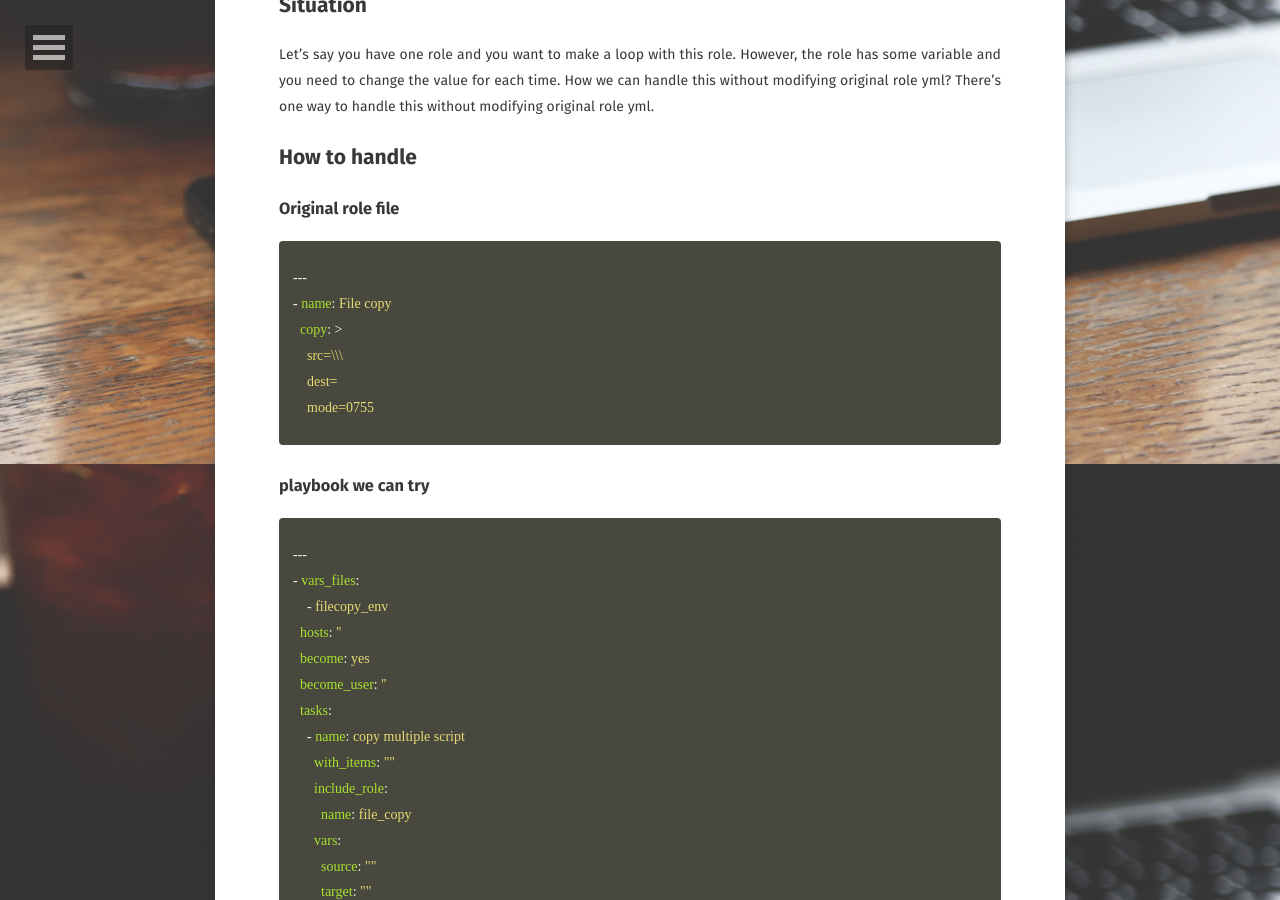
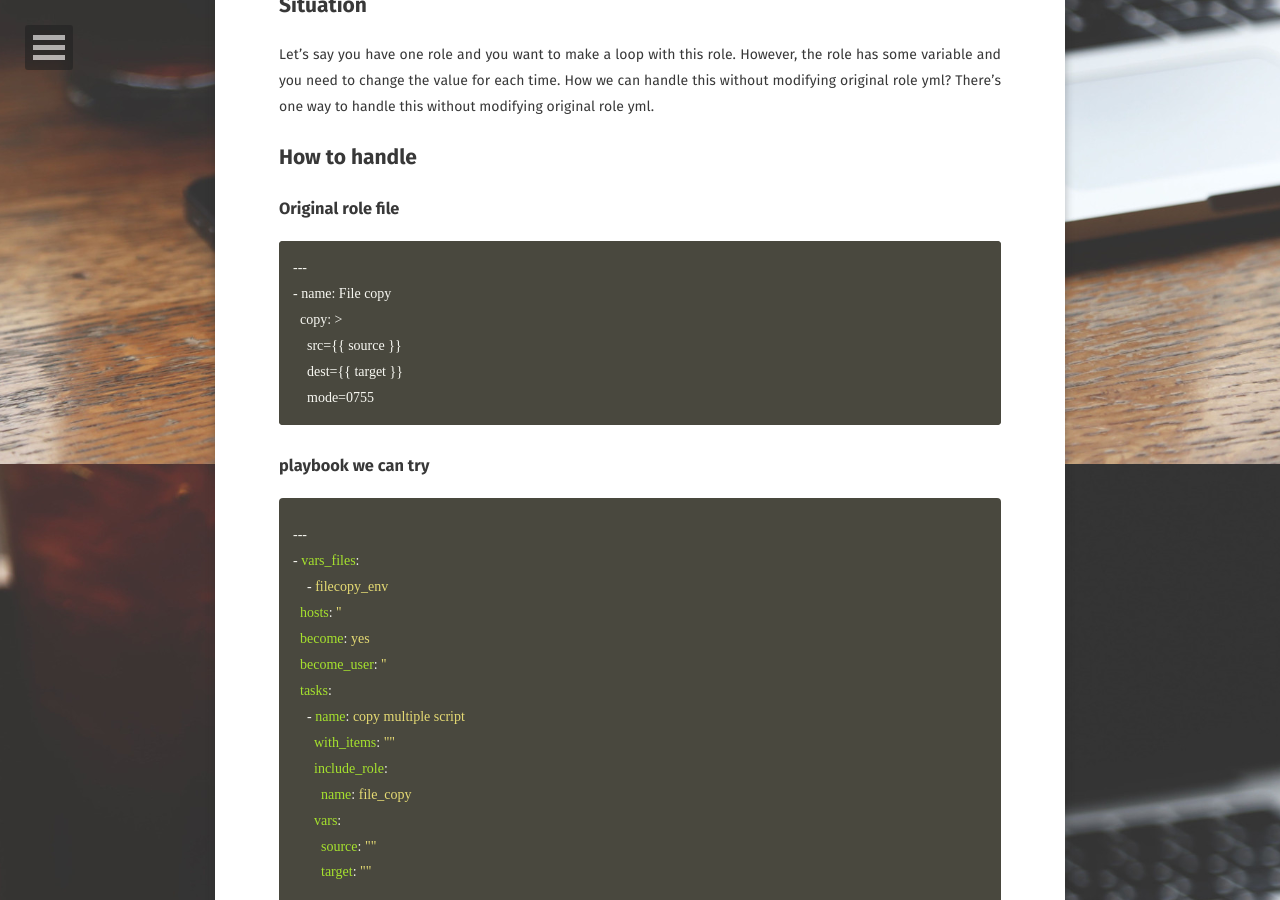
Before and after one commit to haleyyyblue/haleyyyblue.github.io, a Jekyll site: the page built from _posts/2018-12-22-ansible-includerole.md, in a window 1280 px wide and 900 px high, scrolled down 436 px. Built offline with Jekyll 4.4.1, drawn with Linux system fonts in a browser that asks for light colours; some web fonts are replaced; comment, search, counter and statistics services are not loaded.

Commit message:
escape test 6

````diff
--- a/_posts/2018-12-22-ansible-includerole.md
+++ b/_posts/2018-12-22-ansible-includerole.md
@@ -16,14 +16,16 @@ There's one way to handle this without modifying original role yml.
 
 ## How to handle
 ### Original role file
-{% highlight yaml %}
+{% raw %}
+```
 ---
 - name: File copy
   copy: >
-    src=\\\{{ source \\\}}
+    src={{ source }}
     dest={{ target }}
     mode=0755
-{% endhighlight %}
+```
+{% endraw %}
 
 ### playbook we can try
 {% highlight yaml %}
````
